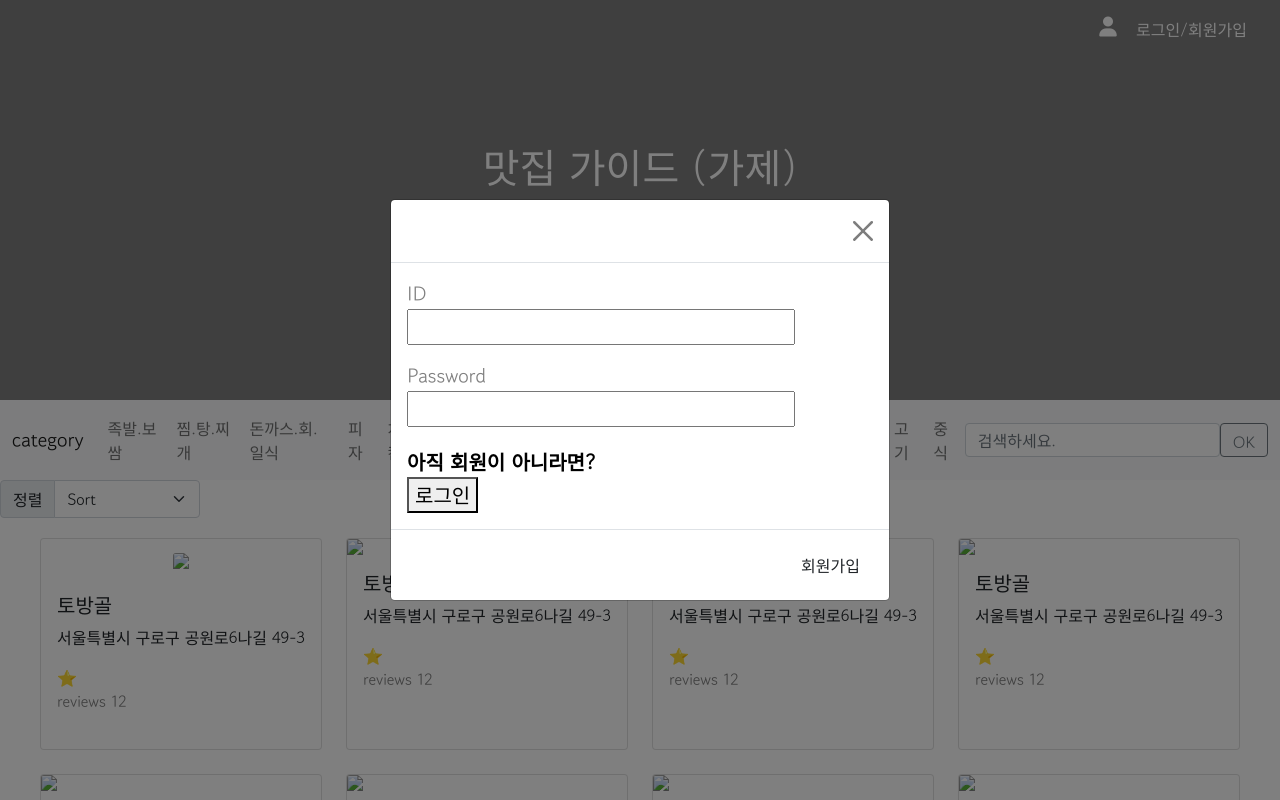
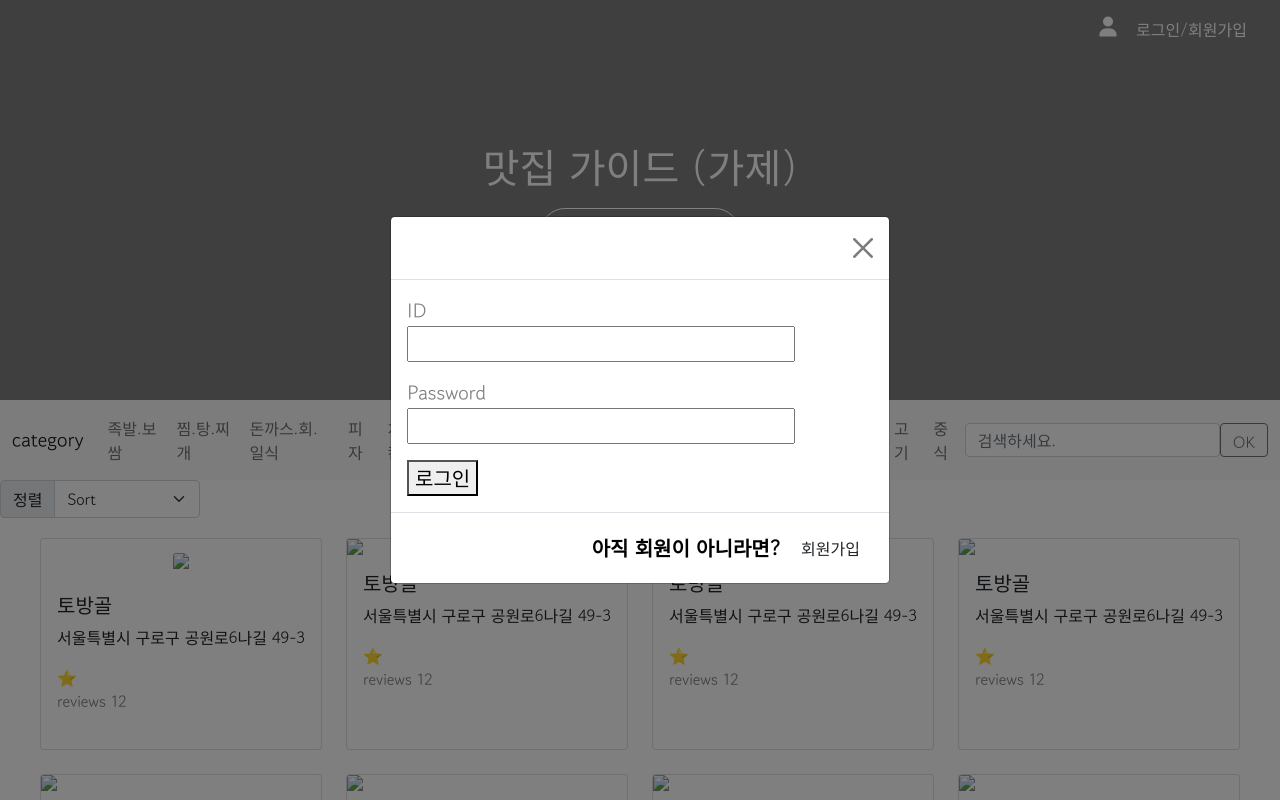
Before and after one commit to hm5938/-, a Python web app: template templates/comb.html in a window 1280 px wide, after a click on "로그인/회원가입". Run offline with Jinja, Linux system fonts and the light colour scheme; the template is opened without the code that fills it, so the values that code supplies are empty; some libraries are stand-ins or nearby versions.

Commit message:
로그인 창 요소 배치 수정

```diff
--- a/templates/comb.html
+++ b/templates/comb.html
@@ -75,7 +75,6 @@
         .login-a {
             color: black;
             font-weight: bold;
-            margin-top: 20px;
         }
 
         .login {
@@ -213,13 +212,13 @@
                             <p><input type="text" id="floatingInput"/></p>
                             <label for="floatingPassword" style="color: gray;">Password</label>
                             <p><input type="text" id="floatingPassword"/></p>
-                            <div class="login-a"><a>아직 회원이 아니라면?</a></div>
                         </div>
                         <div>
                             <button>로그인</button>
                         </div>
                     </div>
                     <div class="modal-footer">
+                        <div class="login-a"><a>아직 회원이 아니라면?</a></div>
                         <button class="btn" data-bs-target="#exampleModalToggle2" data-bs-toggle="modal"
                                 data-bs-dismiss="modal">회원가입
                         </button>
```
